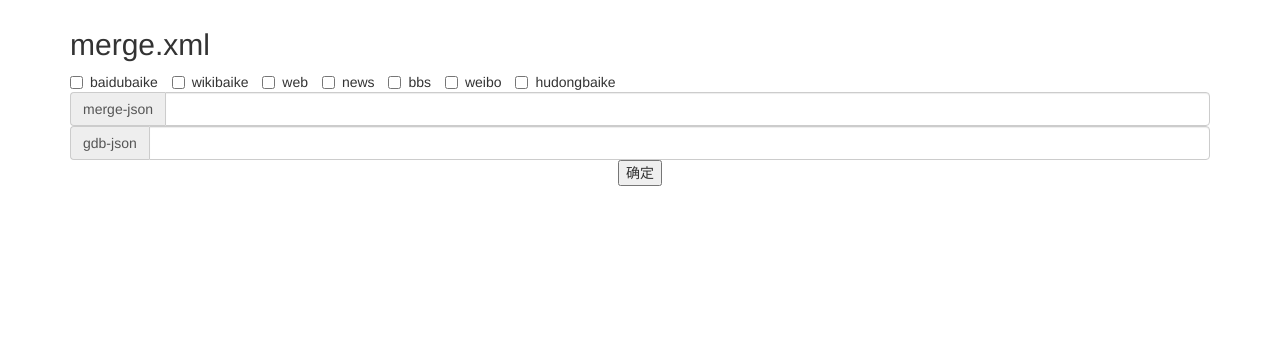
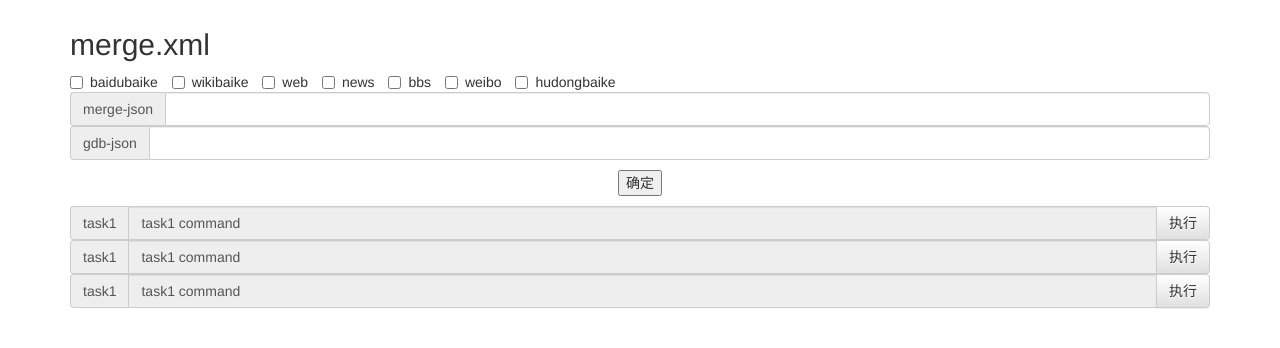
Before and after one commit to laike9m/EasyMerge, a Flask app: template templates/index.html in a window 1280 px wide. Shown: the part 172-520 px from the top of the page. Run offline with Flask 2, Linux system fonts and the light colour scheme; the template is opened without the code that fills it, so the values that code supplies are empty; parts of the project's set-up code (start-up, migrations or seed data) failed here and were passed over; some libraries are stand-ins or nearby versions.

Commit message:
界面修改

```diff
--- a/templates/index.html
+++ b/templates/index.html
@@ -16,6 +16,7 @@
   <link rel="stylesheet" href="https://maxcdn.bootstrapcdn.com/bootstrap/3.3.1/css/bootstrap.min.css">
   <link rel="stylesheet" href="https://maxcdn.bootstrapcdn.com/bootstrap/3.3.1/css/bootstrap-theme.min.css">
   <script src="https://maxcdn.bootstrapcdn.com/bootstrap/3.3.1/js/bootstrap.min.js"></script>
+  <script src="http://malsup.github.com/jquery.form.js"></script>
 </head>
 
 <body>
@@ -34,7 +35,7 @@
 </div>
 <div class="container">
 
-  <form action="/config/" method="Post" target="_blank">
+  <form method="Post" id="config_input">
     <div id="config">
       <h2>merge.xml</h2>
       {% for k, v in config.iteritems() %}
@@ -53,23 +54,60 @@
       {% endfor %}
       <div class="input-group">
         <span class="input-group-addon">merge-json</span>
-        <!--仅有这两个配置的placeholder是写死的-->
-        <input name="merge-json" type="text" class="form-control">
+        <!--仅有这两个配置的是必须填写的-->
+        <input name="merge-json" type="text" class="form-control" placeholder="">
       </div>
       <div class="input-group">
         <span class="input-group-addon">gdb-json</span>
-        <input name="gdb-json" type="text" class="form-control">
+        <input name="gdb-json" type="text" class="form-control" placeholder="">
       </div>
     </div>
   </form>
   <div style="text-align: center">
-    <button id='confirm' value="确定" onclick="get_config()">确定</button>
+    <button id='confirm' value="确定" onclick="get_config()" style="margin: 10px">
+      确定
+    </button>
   </div>
+  <form method="Post" action="/new_mr_task/" target="_blank">
+    <div class="input-group">
+      <span class="input-group-addon">task1</span>
+      <input name='1' id="task1" class="form-control" placeholder="task1 command" readonly>
+      <span class="input-group-btn">
+        <button type="submit" class="btn btn-default">执行</button>
+      </span>
+    </div>
+  </form>
+  <form method="Post" action="/new_mr_task/" target="_blank">
+    <div class="input-group">
+      <span class="input-group-addon">task1</span>
+      <input name='2' id="task2" class="form-control" placeholder="task1 command" readonly>
+      <span class="input-group-btn">
+        <button type="submit" class="btn btn-default">执行</button>
+      </span>
+    </div>
+  </form>
+  <form method="Post" action="/new_mr_task/" target="_blank">
+    <div class="input-group">
+      <span class="input-group-addon">task1</span>
+      <input name='3' id="task3" class="form-control" placeholder="task1 command" readonly>
+      <span class="input-group-btn">
+        <button type="submit" class="btn btn-default">执行</button>
+      </span>
+    </div>
+  </form>
   <script>
     $(document).ready(function(){
-      /*表单填充*/
+      /* 表单填充 */
       $.each($("div.input-group input"), function(index, input){
         $(input).val($(input).attr("placeholder"));
+      });
+      /* form提交后获取mr command */
+      $("#config_input").ajaxForm({
+        url : 'http://127.0.0.1:5000/config/',  // need prefix
+        dataType : 'json',
+        success : function (response) {
+          console.log(response);
+        }
       });
     });
     function get_config(){
@@ -86,8 +124,9 @@
         updatePageWithXml(mapredSite, function(){
           configForm.append($("<h2>hbase-site.xml</h2>"));
           updatePageWithXml(hbaseSite, function(){
-            $('<div style="margin-top: 10px; text-align: center">' +
-              '<button style="width: 100px" type="submit">更新配置</button>').insertAfter("#userinput");
+            $('<div style="margin: 10px; text-align: center">' +
+              '<button style="width: 100px" type="submit">更新配置</button>')
+              .insertAfter("#userinput");
           });
         });
       });
@@ -114,6 +153,7 @@
         });
       }
     }
+
   </script>
 </div>
 
```
